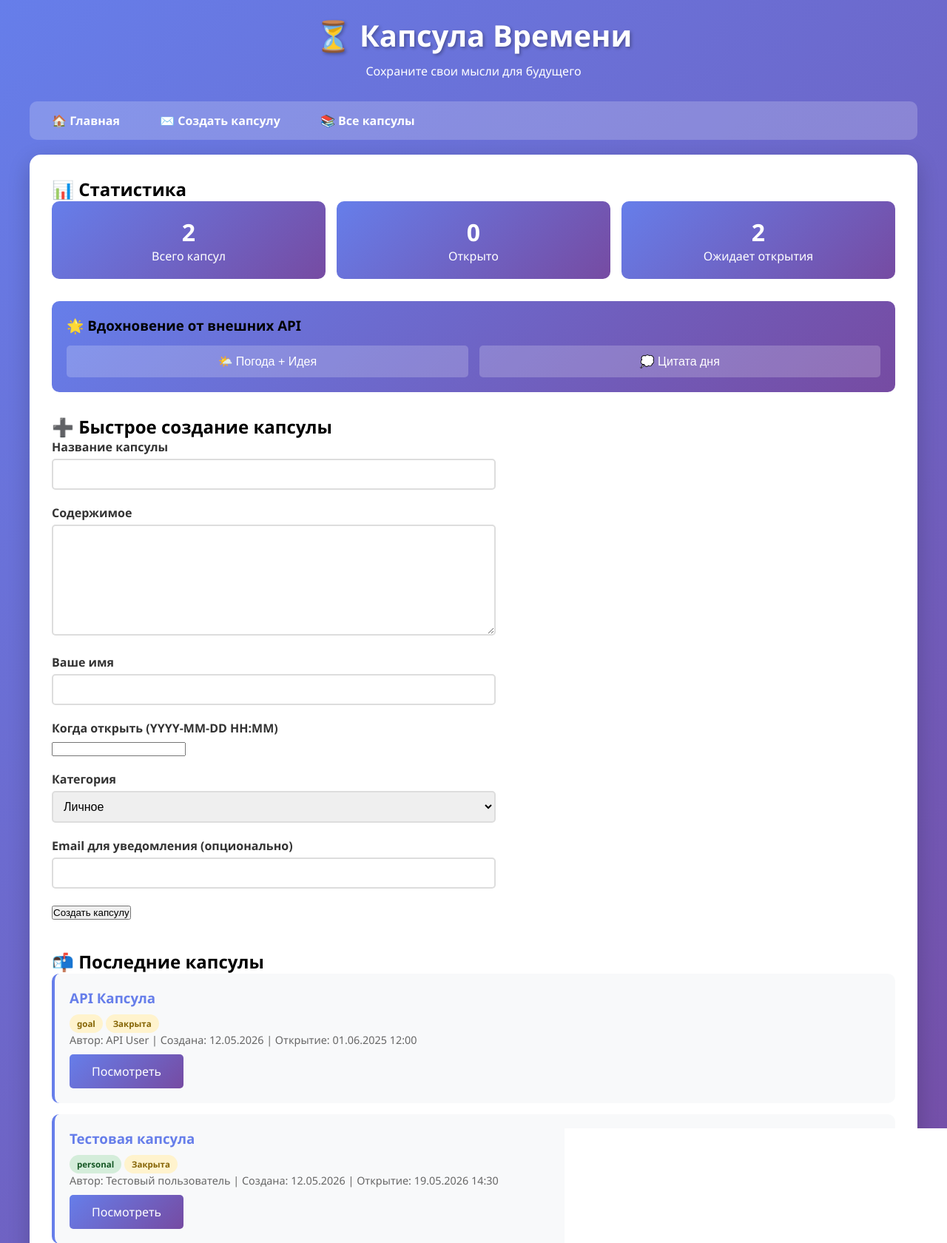
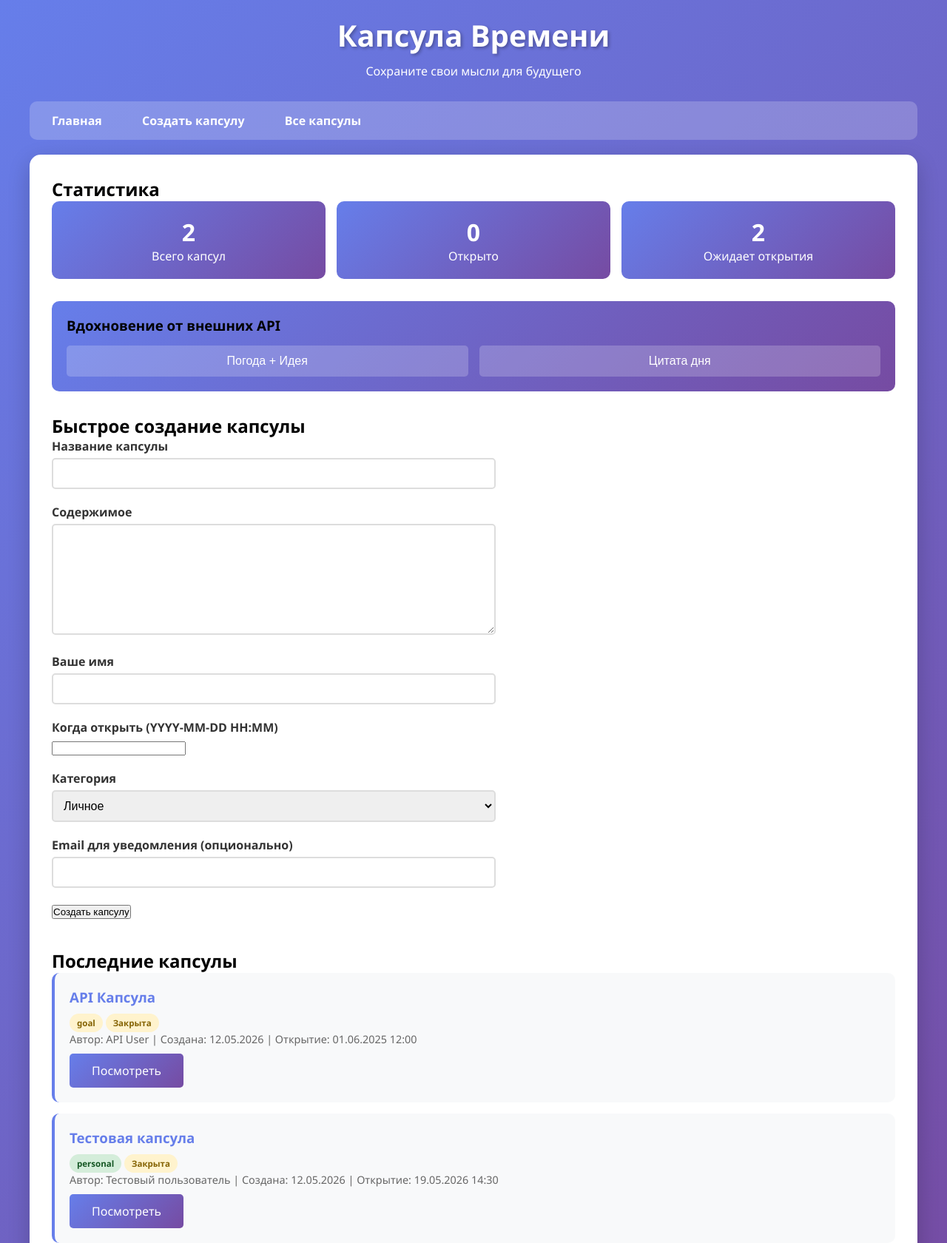
Before and after one commit to semeonryzhenkov/final-project-, a Flask app: page / in a window 1280 px wide. Shown: the top 1680 px of the page at 74% size. Run offline with Flask 3, Linux system fonts and the light colour scheme.

Commit message:
Remove emojis from template files
Key features implemented:
- Remove emoji from all.html template title and search button
- Remove emoji from base.html header and navigation links
- Remove emoji from create.html template title
- Remove emoji from index.html statistics and API section headers
- Remove emoji from open.html template title and celebration icon
- Remove emoji from view.html template title and status badges
- Update .gitignore file with cleaner Python ignore patterns

```diff
--- a/time_capsule/templates/all.html
+++ b/time_capsule/templates/all.html
@@ -1,7 +1,7 @@
 {% extends "base.html" %}
 
 {% block content %}
-<h2>📚 Все капсулы времени</h2>
+<h2>Все капсулы времени</h2>
 
 <div style="margin-bottom: 30px; background: #f8f9fa; padding: 20px; border-radius: 10px;">
     <form method="GET" style="display: flex; gap: 15px; flex-wrap: wrap; align-items: end;">
@@ -22,7 +22,7 @@
                    style="width: 100%; padding: 10px; border: 2px solid #ddd; border-radius: 5px;">
         </div>
 
-        <button type="submit" class="btn">🔍 Найти</button>
+        <button type="submit" class="btn">Найти</button>
         <a href="{{ url_for('all_capsules') }}" class="btn" style="background: #6c757d;">Сбросить</a>
     </form>
 </div>
@@ -52,7 +52,7 @@
     </div>
     {% else %}
     <div style="text-align: center; padding: 40px; color: #666;">
-        <p style="font-size: 3em; margin-bottom: 20px;">📭</p>
+        <p style="font-size: 3em; margin-bottom: 20px;"></p>
         <p>Капсул не найдено</p>
         <a href="{{ url_for('create_capsule') }}" class="btn" style="margin-top: 20px;">Создать первую капсулу</a>
     </div>
--- a/time_capsule/templates/base.html
+++ b/time_capsule/templates/base.html
@@ -169,14 +169,14 @@
 <body>
     <div class="container">
         <header>
-            <h1>⏳ Капсула Времени</h1>
+            <h1>Капсула Времени</h1>
             <p>Сохраните свои мысли для будущего</p>
         </header>
 
         <nav>
-            <a href="{{ url_for('index') }}">🏠 Главная</a>
-            <a href="{{ url_for('create_capsule') }}">✉️ Создать капсулу</a>
-            <a href="{{ url_for('all_capsules') }}">📚 Все капсулы</a>
+            <a href="{{ url_for('index') }}">Главная</a>
+            <a href="{{ url_for('create_capsule') }}">Создать капсулу</a>
+            <a href="{{ url_for('all_capsules') }}">Все капсулы</a>
         </nav>
 
         {% with messages = get_flashed_messages(with_categories=true) %}
--- a/time_capsule/templates/create.html
+++ b/time_capsule/templates/create.html
@@ -1,7 +1,7 @@
 {% extends "base.html" %}
 
 {% block content %}
-<h2>✉️ Создать новую капсулу времени</h2>
+<h2>Создать новую капсулу времени</h2>
 <p style="margin-bottom: 20px; color: #666;">
     Сохраните свои мысли, воспоминания или цели для будущего.
     Вы сможете открыть эту капсулу только после указанной даты!
--- a/time_capsule/templates/index.html
+++ b/time_capsule/templates/index.html
@@ -1,7 +1,7 @@
 {% extends "base.html" %}
 
 {% block content %}
-<h2>📊 Статистика</h2>
+<h2>Статистика</h2>
 <div class="stats">
     <div class="stat-card">
         <h3>{{ stats.total }}</h3>
@@ -19,10 +19,10 @@
 
 <!-- Внешние API для вдохновения -->
 <div class="api-section" style="margin: 30px 0; padding: 20px; background: linear-gradient(135deg, #667eea 0%, #764ba2 100%); border-radius: 10px;">
-    <h3>🌟 Вдохновение от внешних API</h3>
+    <h3>Вдохновение от внешних API</h3>
     <div style="display: grid; grid-template-columns: repeat(auto-fit, minmax(250px, 1fr)); gap: 15px; margin-top: 15px;">
-        <button onclick="getWeatherIdea()" class="btn" style="background: rgba(255,255,255,0.2);">🌤️ Погода + Идея</button>
-        <button onclick="getQuote()" class="btn" style="background: rgba(255,255,255,0.2);">💭 Цитата дня</button>
+        <button onclick="getWeatherIdea()" class="btn" style="background: rgba(255,255,255,0.2);">Погода + Идея</button>
+        <button onclick="getQuote()" class="btn" style="background: rgba(255,255,255,0.2);">Цитата дня</button>
     </div>
     <div id="api-result" style="margin-top: 15px; padding: 15px; background: rgba(255,255,255,0.9); border-radius: 8px; display: none;"></div>
 </div>
@@ -37,8 +37,8 @@ async function getWeatherIdea() {
         const response = await fetch('/api/weather-idea');
         const data = await response.json();
         resultDiv.innerHTML = `
-            <strong>🌤️ Погода:</strong> ${data.weather.temperature}, ветер ${data.weather.windspeed}<br>
-            <strong>💡 Идея:</strong> ${data.capsule_idea}<br>
+            <strong>Погода:</strong> ${data.weather.temperature}, ветер ${data.weather.windspeed}<br>
+            <strong>Идея:</strong> ${data.capsule_idea}<br>
             <small>Источник: ${data.source}</small>
         `;
     } catch (e) {
@@ -65,7 +65,7 @@ async function getQuote() {
 }
 </script>
 
-<h2>➕ Быстрое создание капсулы</h2>
+<h2>Быстрое создание капсулы</h2>
 <form method="POST" action="{{ url_for('create_capsule') }}">
     {{ form.hidden_tag() }}
 
@@ -102,7 +102,7 @@ async function getQuote() {
     {{ form.submit() }}
 </form>
 
-<h2 style="margin-top: 40px;">📬 Последние капсулы</h2>
+<h2 style="margin-top: 40px;">Последние капсулы</h2>
 <div class="capsule-list">
     {% for capsule in capsules %}
     <div class="capsule-item">
--- a/time_capsule/templates/open.html
+++ b/time_capsule/templates/open.html
@@ -1,10 +1,10 @@
 {% extends "base.html" %}
 
 {% block content %}
-<h2>🎉 Открытие капсулы #{{ capsule.id }}</h2>
+<h2>Открытие капсулы #{{ capsule.id }}</h2>
 
 <div style="text-align: center; padding: 30px; background: linear-gradient(135deg, #f093fb 0%, #f5576c 100%); color: white; border-radius: 10px; margin-bottom: 30px;">
-    <p style="font-size: 4em; margin-bottom: 10px;">🎊</p>
+    <p style="font-size: 4em; margin-bottom: 10px;"></p>
     <h3 style="margin-bottom: 10px;">Вы готовы открыть эту капсулу?</h3>
     <p>Это действие нельзя отменить!</p>
 </div>
```
Also changed, not shown: time_capsule/templates/view.html (+9 -9 lines), 1 other file.
